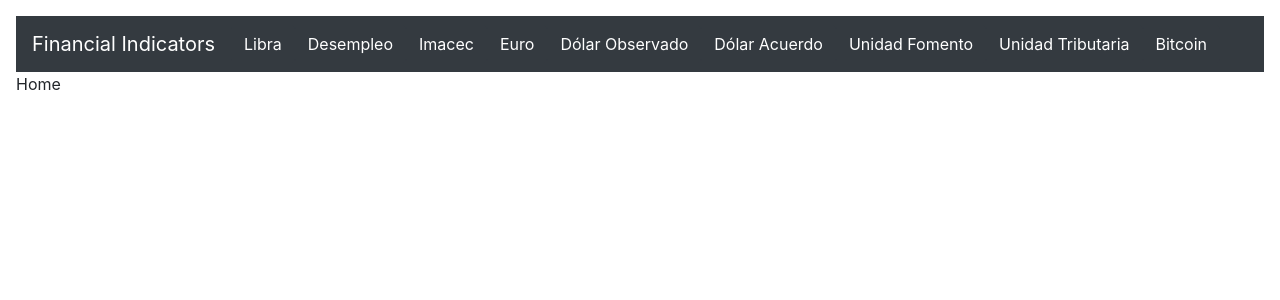
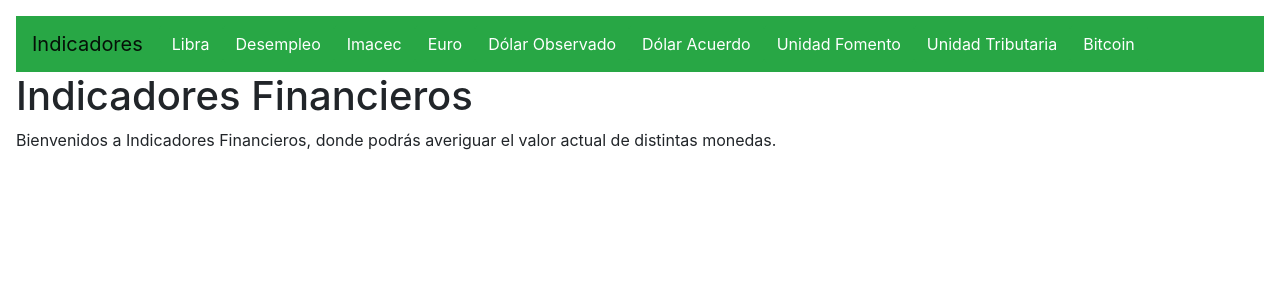
Before and after one commit to tamaramunoz/springs-digital, a React (Create React App) app: page / in a window 1280 px wide. Shown: the top 300 px of the page. Built offline with nearby package versions, Linux system fonts and the light colour scheme.

Commit message:
styling navbar and home giving elements in mainpage

```diff
--- a/src/components/Home.jsx
+++ b/src/components/Home.jsx
@@ -3,7 +3,9 @@ import React from 'react'
 const Home = () => {
     return (
         <div>
-            Home
+            <h1>Indicadores Financieros</h1>
+
+            <p>Bienvenidos a Indicadores Financieros, donde podrás averiguar el valor actual de distintas monedas.</p>
         </div>
     )
 }
--- a/src/components/MainPage.jsx
+++ b/src/components/MainPage.jsx
@@ -1,9 +1,27 @@
 import React from 'react'
+import { useDispatch, useSelector } from 'react-redux'
+
+// components
+import Navbar from './Navbar'
 
 const MainPage = () => {
+
+    const dispatch = useDispatch()
+
+    const readingIndicators = useSelector(store => store.financialIndicators.array)
+    console.log(readingIndicators)
+
     return (
-        <div>
-            mainpage
+        <div className="container">
+            <Navbar />
+
+            <ul>
+                {
+                    readingIndicators.map((item, index) => (
+                        <li key={index}> {item.fecha.slice(0,10)} | {item.valor} </li>
+                    ))
+                }
+            </ul>
         </div>
     )
 }
--- a/src/components/Navbar.jsx
+++ b/src/components/Navbar.jsx
@@ -6,22 +6,22 @@ const Navbar = () => {
 
     return (
         <div className="mt-3">
-            <nav className="navbar navbar-expand-lg navbar-dark bg-dark">
-                <Link className="navbar-brand" to="/">Financial Indicators</Link>
+            <nav className="navbar navbar-expand-lg navbar-light bg-success">
+                <Link className="navbar-brand" to="/">Indicadores</Link>
                 <button className="navbar-toggler" type="button" data-toggle="collapse" data-target="#navbarNavAltMarkup" aria-controls="navbarNavAltMarkup" aria-expanded="false" aria-label="Toggle navigation">
                     <span className="navbar-toggler-icon"></span>
                 </button>
                 <div className="collapse navbar-collapse" id="navbarNavAltMarkup">
                     <div className="navbar-nav">
-                        <Link className="btn btn-dark" to="/indicators">Libra</Link>
-                        <Link className="btn btn-dark" to="/indicators">Desempleo</Link>
-                        <Link className="btn btn-dark" to="/indicators">Imacec</Link>
-                        <Link className="btn btn-dark" to="/indicators">Euro</Link>
-                        <Link className="btn btn-dark" to="/indicators">Dólar Observado</Link>
-                        <Link className="btn btn-dark" to="/indicators">Dólar Acuerdo</Link>
-                        <Link className="btn btn-dark" to="/indicators">Unidad Fomento</Link>
-                        <Link className="btn btn-dark" to="/indicators">Unidad Tributaria</Link>
-                        <Link className="btn btn-dark" to="/indicators">Bitcoin</Link>
+                        <Link className="btn btn-success" to="/indicators">Libra</Link>
+                        <Link className="btn btn-success" to="/indicators">Desempleo</Link>
+                        <Link className="btn btn-success" to="/indicators">Imacec</Link>
+                        <Link className="btn btn-success" to="/indicators">Euro</Link>
+                        <Link className="btn btn-success" to="/indicators">Dólar Observado</Link>
+                        <Link className="btn btn-success" to="/indicators">Dólar Acuerdo</Link>
+                        <Link className="btn btn-success" to="/indicators">Unidad Fomento</Link>
+                        <Link className="btn btn-success" to="/indicators">Unidad Tributaria</Link>
+                        <Link className="btn btn-success" to="/indicators">Bitcoin</Link>
                     </div>
                 </div>
             </nav>
```
